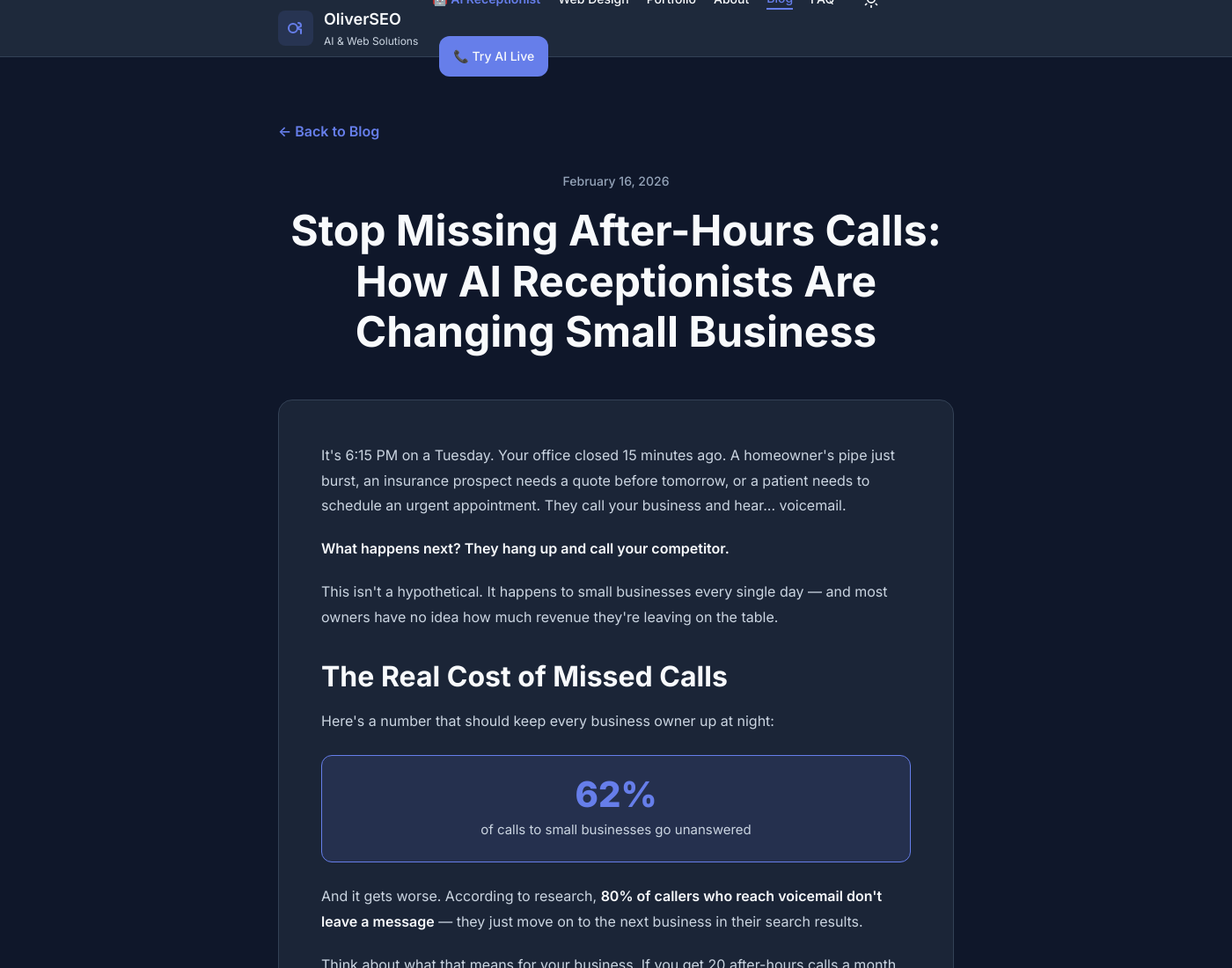
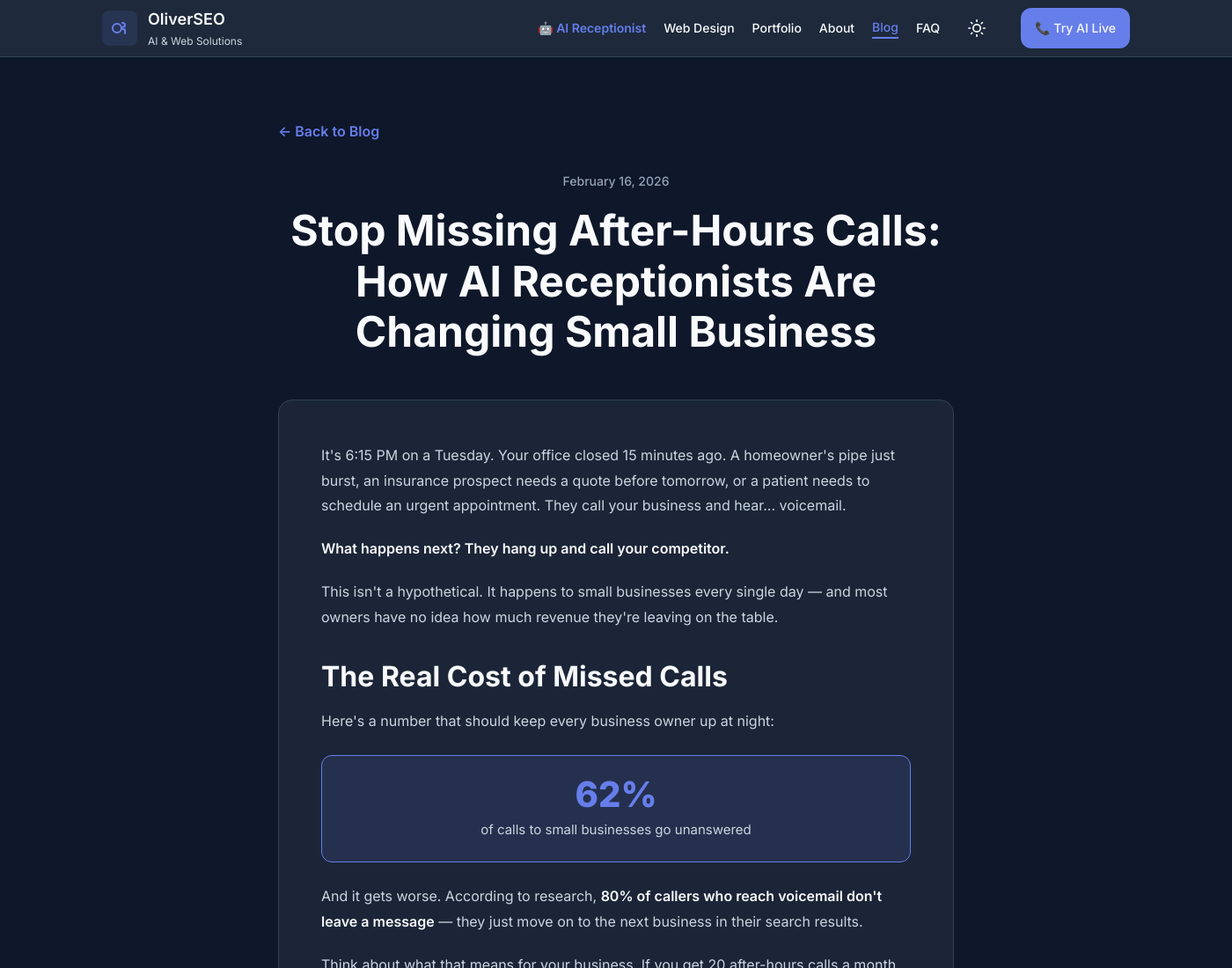
Before and after one commit to oliver273/oliverseosite, an Electron app: page blog-stop-missing-after-hours-calls.html in a window 1400 px wide. Shown: the top 1100 px of the page at 88% size. Drawn offline with Linux system fonts and the light colour scheme.

Commit message:
Fix blog post nav header: use 1200px nav-container instead of 800px container

```diff
--- a/blog-stop-missing-after-hours-calls.html
+++ b/blog-stop-missing-after-hours-calls.html
@@ -82,6 +82,7 @@
 
         /* Navigation */
         .nav{position:sticky;top:0;background:var(--bg-secondary);backdrop-filter:blur(10px);border-bottom:1px solid var(--border-color);z-index:40;transition:background-color 0.3s ease, border-color 0.3s ease}
+        .nav-container{max-width:1200px;margin:0 auto;padding:0 1rem}
         .container{max-width:800px;margin:0 auto;padding:0 1rem}
         .nav-content{display:flex;justify-content:space-between;align-items:center;height:4rem;gap:1rem;flex-wrap:nowrap;min-width:0}
         .logo{display:flex;align-items:center;gap:.75rem;color:var(--text-primary);text-decoration:none;flex-shrink:0}
@@ -151,7 +152,7 @@
 <body>
     <!-- Navigation -->
     <nav class="nav">
-        <div class="container nav-content">
+        <div class="nav-container nav-content">
             <a href="index.html" class="logo">
                 <div class="logo-icon"><svg width="24" height="24" viewBox="0 0 24 24" fill="none" xmlns="http://www.w3.org/2000/svg"><circle cx="9" cy="12" r="5" fill="none" stroke="#667eea" stroke-width="2" stroke-linecap="round"/><path d="M 15 6 Q 18 6 18 9 Q 18 10.5 16.5 10.5 Q 15 10.5 15 12 Q 15 13.5 18 13.5 L 18 18" fill="none" stroke="#667eea" stroke-width="2" stroke-linecap="round" stroke-linejoin="round"/></svg></div>
                 <div>
```
Also changed, not shown: blog-web-design-trends-2026.html (+2 -1 lines), blog-why-wyoming-businesses-need-modern-websites.html (+2 -1 lines).
